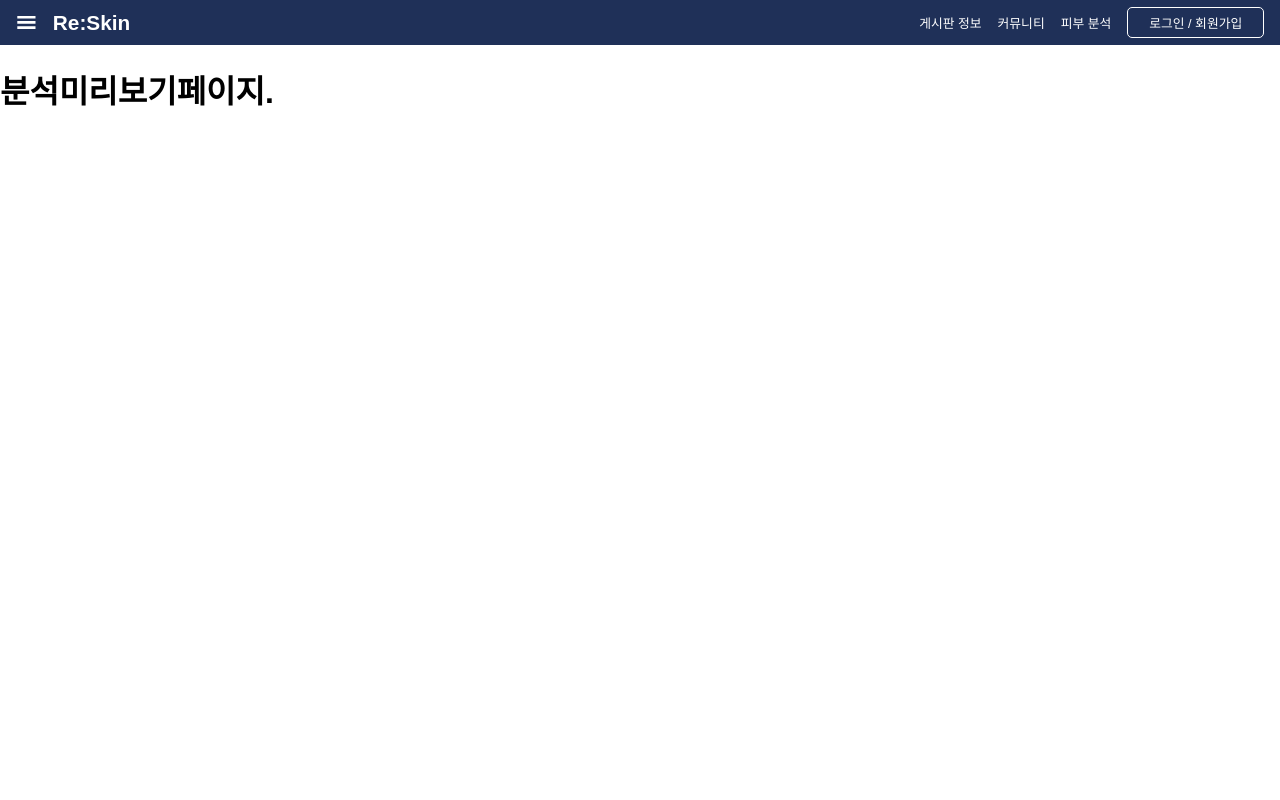
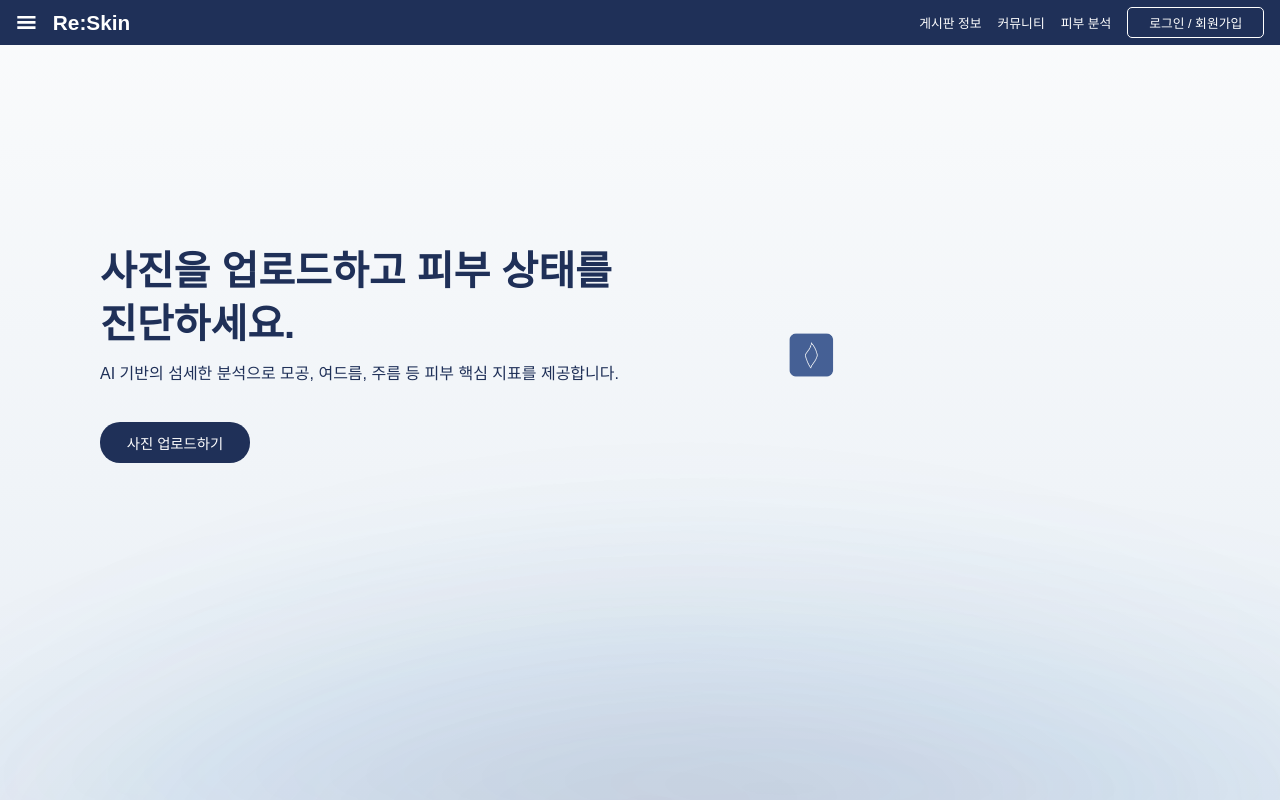
Before and after one commit to tab-captains/RE-Skin-fe, a React (Vite) app: page /analysisOverview in a window 1280 px wide. Built offline with nearby package versions, Linux system fonts and the light colour scheme.

Commit message:
design: 배경색 변경.

```diff
--- a/src/App.jsx
+++ b/src/App.jsx
@@ -10,7 +10,7 @@ import AnalysisOverviewPage from './features/analysis/pages/AnalysisOverviewPage
 import CommunityPage from './features/community/pages/CommunityPage';
 import Infoboard from "./features/infoboard/pages/InfoboardPage";
 import Skinguide from "./features/infoboard/pages/Skinguide";
-
+import ImageUploadPage from './features/analysis/pages/ImageUploadPage';
 
 
 function App() {
@@ -25,9 +25,10 @@ function App() {
             <Route path="register" element={<RegisterPage />} />
             <Route path="community" element={<CommunityPage />}/>
             <Route path="infoboard" element={<Infoboard />}/>
-          <Route path="skinguide" element={<Skinguide />}/>
-          <Route path="skin/guide" element={<Skinguide />}/>
-        </Route>
+            <Route path="skinguide" element={<Skinguide />}/>
+            <Route path="skin/guide" element={<Skinguide />}/>
+            <Route path="upload" element={<ImageUploadPage />}/>
+          </Route>
         </Routes>
       </Router>
     </AuthProvider>
--- /dev/null
+++ b/src/features/analysis/components/Overview.jsx
@@ -0,0 +1,95 @@
+import styled, {keyframes} from "styled-components";
+import colors from "../../common/colors";
+import {useNavigate} from "react-router-dom";
+
+import skinTypeIcon from '../../../assets/images/skinTypeIcon.png';
+
+const Overview=()=>{
+  const navigate = useNavigate();
+  return(
+    <Container>
+      <Wrapper>
+        <Title>사진을 업로드하고 피부 상태를 <br></br>진단하세요.</Title>
+        <Description>AI 기반의 섬세한 분석으로 모공, 여드름, 주름 등 피부 핵심 지표를 제공합니다. </Description>
+        <AnalyzeButton onClick={() => navigate("/upload")}>사진 업로드하기</AnalyzeButton>
+      </Wrapper>
+      <Icon src={skinTypeIcon} alt="../../../assets/images/skinTypeIcon.png"></Icon>
+    </Container>
+  );
+};
+export default Overview;
+
+const fadeUp = keyframes`
+  0% {
+    opacity: 0;
+    transform: translateY(20px);
+  }
+  100% {
+    opacity: 1;
+    transform: translateY(0);
+  }
+`;
+
+
+const Wrapper=styled.div`
+  flex-direction: column;
+  text-align:left;
+  padding: 20px 20px 20px 0;
+  max-width: 600px;
+  gap: 20px;
+`
+
+const Title=styled.div`
+  font-weight: bold;
+  font-size: 2.5rem;
+  line-height: 3.3rem;
+  color: ${colors.primary};
+  margin-bottom: 10px;
+
+  opacity: 0;
+  animation: ${fadeUp} 0.7s forwards;
+  animation-delay: 0.1s;
+`
+const Description=styled.p`
+  font-size: 1rem;
+  line-height: 1.6;
+  margin-top: 10px;
+  color: ${colors.primary};
+  opacity: 0;
+  animation: ${fadeUp} 0.7s forwards;
+  animation-delay: 0.6s;
+`
+const AnalyzeButton=styled.button`
+  border: none;
+  border-radius: 20px;
+  width: 150px;
+  padding: 10px;
+  text-align: center;
+  font-size: 0.9em;
+  margin-top: 20px;
+  color: white;
+  background-color: ${colors.primary};
+  opacity: 0;
+  animation: ${fadeUp} 0.7s forwards;
+  animation-delay: 1.2s;
+  cursor: pointer;
+  text-decoration: none;
+  transition: background-color 0.2s ease;
+
+  &:hover {
+    background-color: ${colors.textAccent};
+  }
+`
+
+const Container = styled.div`
+  display: flex;
+  align-items: center;
+  justify-content: space-between;
+  gap: 150px;
+  padding: 20px;
+`
+const Icon = styled.img`
+  width: 45px;
+  height: 45px;
+  object-fit: contain;
+`;
--- a/src/features/analysis/pages/AnalysisOverviewPage.jsx
+++ b/src/features/analysis/pages/AnalysisOverviewPage.jsx
@@ -1,8 +1,28 @@
+import styled from "styled-components";
+import colors from "../../common/colors";
+import {useNavigate} from "react-router-dom";
+import Overview from "../components/Overview";
 const AnalysisOverviewPage=()=>{
+  const navigate = useNavigate();
   return(
-    <h1>
-      분석미리보기페이지.
-    </h1>
+    <Container>
+      <Top>
+        <Overview />
+      </Top>
+    </Container>
   );
 };
 export default AnalysisOverviewPage;
+
+const Container = styled.div`
+  display: flex;
+  flex-direction: column;
+  gap: 50px;
+`;
+const Top=styled.div`
+  display: flex;
+  justify-content: flex-start;
+  align-items: center;
+  gap: 80px;
+  padding: 160px 80px 120px 80px;
+`
--- a/src/features/analysis/pages/AnalysisResultPage.jsx
+++ b/src/features/analysis/pages/AnalysisResultPage.jsx
@@ -5,4 +5,4 @@ const AnalysisResultPagePage=()=>{
     </h1>
   );
 };
-export default MainPage;
+export default AnalysisResultPagePage;
--- a/src/features/analysis/pages/ImageUploadPage.jsx
+++ b/src/features/analysis/pages/ImageUploadPage.jsx
@@ -0,0 +1,8 @@
+const ImageUploadPage=()=>{
+  return(
+    <h1>
+      분석결과페이지.
+    </h1>
+  );
+};
+export default ImageUploadPage;
--- a/src/features/layout/RootLayout.jsx
+++ b/src/features/layout/RootLayout.jsx
@@ -15,19 +15,79 @@ const FixedNav = styled.div`
 const MainContent =styled.div`
 padding-top: 45px;
 `
+const LayoutContainer = styled.div`
+  position: relative;
+  min-height: 100vh;
+`;
 
+
+const Background = styled.div`
+  position: fixed;
+  top: 0;
+  left: 0;
+  width: 100%;
+  height: 100%;
+  background:
+    linear-gradient(180deg,
+      #fafbfc 0%,
+      #f0f4f8 60%,
+      #e8eef5 100%
+    );
+  z-index: -1;
+
+  /* 블러 처리된 물결 그라데이션 */
+  &::before {
+    content: '';
+    position: absolute;
+    bottom: -100px;
+    left: -10%;
+    width: 120%;
+    height: 500px;
+    background:
+      radial-gradient(ellipse 800px 400px at 50% 100%,
+        rgba(31, 48, 88, 0.15) 0%,
+        rgba(68, 96, 149, 0.1) 40%,
+        rgba(23, 104, 172, 0.05) 70%,
+        transparent 100%
+      );
+    filter: blur(60px);
+    transform: rotate(-2deg);
+  }
+
+  /* 추가 레이어로 깊이감 */
+  &::after {
+    content: '';
+    position: absolute;
+    bottom: -50px;
+    left: -5%;
+    width: 110%;
+    height: 400px;
+    background:
+      radial-gradient(ellipse 1000px 350px at 60% 100%,
+        rgba(68, 96, 149, 0.12) 0%,
+        rgba(23, 104, 172, 0.06) 50%,
+        transparent 100%
+      );
+    filter: blur(40px);
+    transform: rotate(1deg);
+  }
+`;
 const RootLayout = ()=>{
 
 return(
     <>
       <GlobalStyle />
+      <LayoutContainer>
+        <Background />
         <FixedNav>
           <Navbar />
         </FixedNav>
         <MainContent>
           <Outlet />
         </MainContent>
+      </LayoutContainer>
     </>
+
 )
 
 }
--- a/src/features/main/components/BottomSection.jsx
+++ b/src/features/main/components/BottomSection.jsx
@@ -119,7 +119,7 @@ const TipWrapper =styled.div`
   border: 1px solid;
   border-color: gray;
   gap: 7px;
-
+  background-color: white;
   opacity: 0;
   transform: translateY(20px);
   transition: all 0.5s ease-out;
@@ -187,7 +187,7 @@ const FeatureItem = styled.div`
   font-size: 0.8rem;
   font-weight: bold;
   color: ${colors.textAccent};
-  background-color: ${colors.box};
+  background-color: rgba(255, 255, 255, 0.3);
 `;
 
 const InfoBox = styled.div`
--- a/src/features/main/components/RightSection.jsx
+++ b/src/features/main/components/RightSection.jsx
@@ -53,8 +53,8 @@ const Wrapper = styled.div`
   border: 1px solid black;
   display: flex;
   flex-direction: column;
+  background-color: white;
   gap: 7px;
-
   cursor: pointer;
   &:hover {
     box-shadow: 0 0 15px rgba(0,0,0,0.2);
```
Lines whose indentation alone changed are shown as unchanged.
